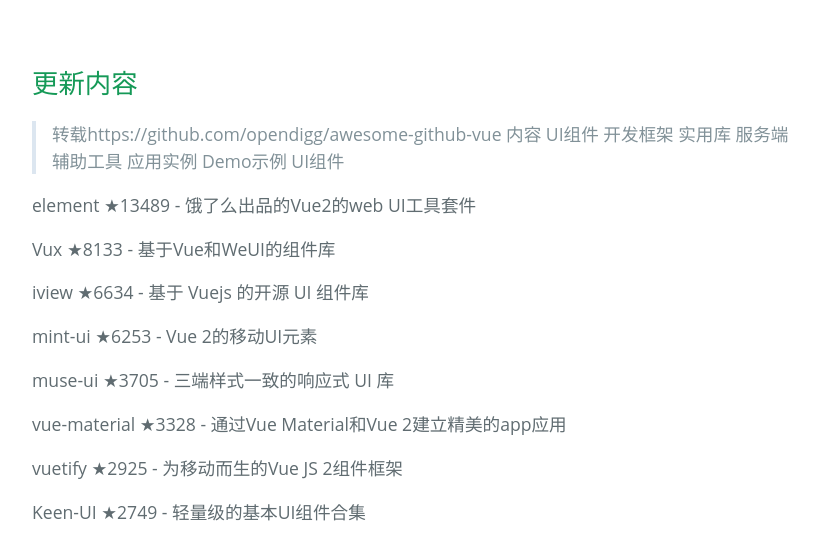
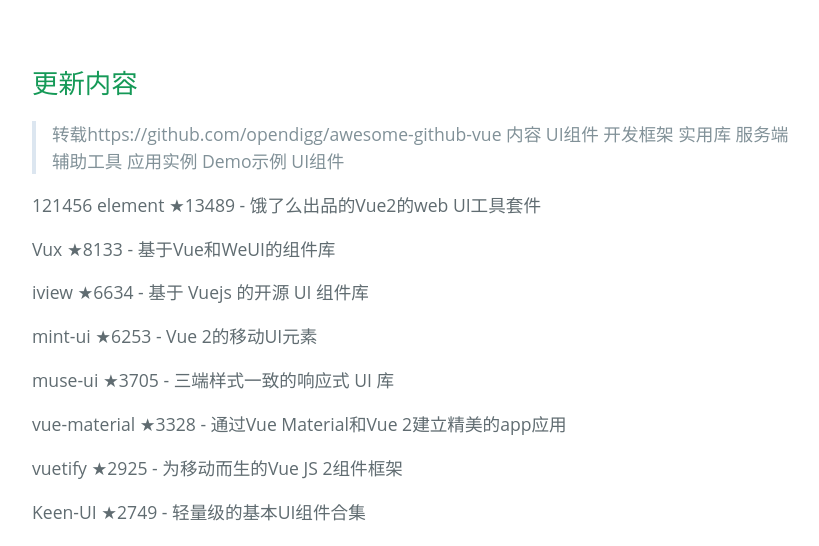
Before and after one commit to qiaoshuai123/qiaoshuai123.github.io, a Jekyll site: the page built from _posts/2020-1-21-new.md, in a window 1280 px wide and 900 px high, cut to the strip 354-900 px from the top of the window. Shown: the whole strip, without its empty margins (192-1011 px from the left). Built offline with Jekyll 4.4.1, drawn with Linux system fonts in a browser that asks for light colours; some web fonts are replaced.

Commit message:
Update 2020-1-21-new.md

```diff
--- a/_posts/2020-1-21-new.md
+++ b/_posts/2020-1-21-new.md
@@ -16,6 +17,7 @@ stickie: true
 >Demo示例
 >UI组件
 
+121456
 element ★13489 - 饿了么出品的Vue2的web UI工具套件
 
 Vux ★8133 - 基于Vue和WeUI的组件库
```
Also changed, not shown: other parts of _posts/2020-1-21-new.md (+3 -2 lines).
